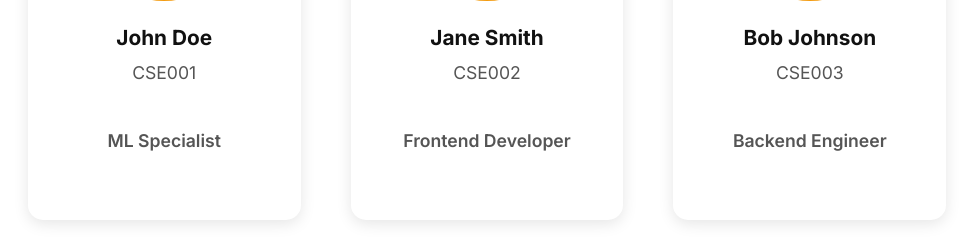
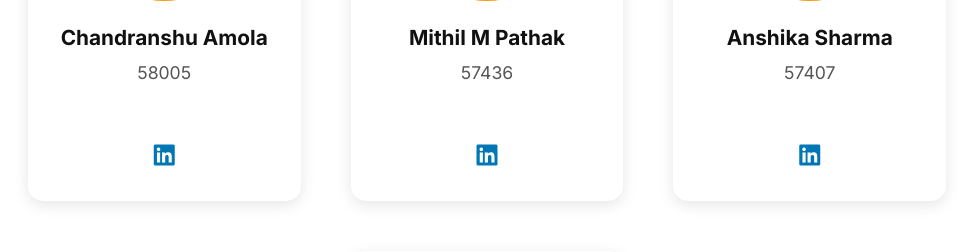
Before and after one commit to chandranshu23/AI-Synthesized-voice-detection, a FastAPI app: page / in a window 1280 px wide. Shown: the part 1133-1385 px from the top of the page, without its empty margins (153-1126 px from the left). Run offline with FastAPI, Linux system fonts and the light colour scheme; parts of the project's set-up code (start-up, migrations or seed data) failed here and were passed over; some libraries are stand-ins or nearby versions.

Commit message:
major changes

```diff
--- a/ProjectDeployMaster/static/styles.css
+++ b/ProjectDeployMaster/static/styles.css
@@ -457,3 +457,28 @@ header {
   flex-wrap: wrap;
   justify-content: center;
 }
+
+/* LinkedIn Links */
+.linkedin-link {
+  color: #0077b5;
+  font-size: 1.5rem;
+  text-decoration: none;
+  transition: all 0.3s ease;
+  display: inline-block;
+  margin-top: 10px;
+}
+
+.linkedin-link:hover {
+  color: #005582;
+  transform: scale(1.2);
+}
+
+/* Adjust member ID spacing */
+.member-id {
+  margin-bottom: 15px;
+}
+
+/* Team member card padding adjustment */
+.team-member {
+  padding: 25px 15px;
+}
--- a/ProjectDeployMaster/templates/index.html
+++ b/ProjectDeployMaster/templates/index.html
@@ -42,7 +42,7 @@
 
 
         <!-- stacked buttons -->
-      <div class="button-stack" >
+        <div class="button-stack">
 
           <div id="fileNameDisplay" class="file-name-display" style="display: none">
             <i class="fas fa-music"></i>
@@ -101,41 +101,53 @@
         <!-- Team Member 1 -->
         <div class="team-member" data-aos="fade-up" data-aos-delay="100">
           <div class="member-photo">
-          <img src="/static/team1.jpg" alt="John Doe">
+            <img src="../static/chandranshu.jpg" alt="John Doe">
           </div>
-        <h3>John Doe</h3>
-        <p class="member-id">CSE001</p>
-        <p class="role">ML Specialist</p>
+          <h3>Chandranshu Amola</h3>
+          <p class="member-id">58005</p>
+          <a href="https://www.linkedin.com/in/chandranshu-amola-68bb18226/" target="_blank" rel="noopener noreferrer"
+            class="linkedin-link">
+            <i class="fab fa-linkedin"></i>
+          </a>
         </div>
 
         <!-- Team Member 2 -->
         <div class="team-member" data-aos="fade-up" data-aos-delay="200">
           <div class="member-photo">
-          <img src="/static/team2.jpg" alt="Jane Smith">
+            <img src="../static/mithil.jpg" alt="Jane Smith">
           </div>
-        <h3>Jane Smith</h3>
-        <p class="member-id">CSE002</p>
-        <p class="role">Frontend Developer</p>
+          <h3>Mithil M Pathak</h3>
+          <p class="member-id">57436</p>
+          <a href="https://www.linkedin.com/in/mithil-pathak-75594b23b/" target="_blank" rel="noopener noreferrer"
+            class="linkedin-link">
+            <i class="fab fa-linkedin"></i>
+          </a>
         </div>
 
         <!-- Team Member 3 -->
         <div class="team-member" data-aos="fade-up" data-aos-delay="300">
           <div class="member-photo">
-          <img src="/static/team3.jpg" alt="Bob Johnson">
+            <img src="../static/anshika-removebg-preview-1.jpg" alt="Bob Johnson">
           </div>
-        <h3>Bob Johnson</h3>
-        <p class="member-id">CSE003</p>
-        <p class="role">Backend Engineer</p>
+          <h3>Anshika Sharma</h3>
+          <p class="member-id">57407</p>
+          <a href="https://www.linkedin.com/in/anshika-sharma-743821210/" target="_blank" rel="noopener noreferrer"
+            class="linkedin-link">
+            <i class="fab fa-linkedin"></i>
+          </a>
         </div>
 
         <!-- Team Member 4 -->
         <div class="team-member" data-aos="fade-up" data-aos-delay="400">
           <div class="member-photo">
-          <img src="/static/team4.jpg" alt="Alice Williams">
+            <img src="../static/deepti.jpg" alt="Alice Williams">
           </div>
-        <h3>Alice Williams</h3>
-        <p class="member-id">CSE004</p>
-        <p class="role">Data Scientist</p>
+          <h3>Deepti Koranga</h3>
+          <p class="member-id">57537</p>
+          <a href="https://www.linkedin.com/in/deepti-koranga-5a40ba276/" target="_blank" rel="noopener noreferrer"
+            class="linkedin-link">
+            <i class="fab fa-linkedin"></i>
+          </a>
         </div>
       </div>
     </div>
@@ -143,7 +155,7 @@
 
   <!-- Footer Section -->
   <footer>
-    <p>&copy; 2025 AI Voice Detector. Dept. of CSE, XYZ College.</p>
+    <p>&copy; 2025 AI Voice Detector. Dept. of Computer Engineering, College of Technology, G. B. Pant University of Agriculture and Technology.</p>
   </footer>
 
   <script src="https://unpkg.com/aos@2.3.4/dist/aos.js"></script>
```
Also changed, not shown: ProjectDeployMaster/static/anshika-removebg-preview-1.jpg (added), ProjectDeployMaster/static/anshika-removebg-preview.jpg (added), ProjectDeployMaster/static/anshika.jpg (added), ProjectDeployMaster/static/chandranshu.jpg (added), ProjectDeployMaster/static/deepti.jpg (added), ProjectDeployMaster/static/mithil.jpg (added). Lines whose indentation alone changed are shown as unchanged.
